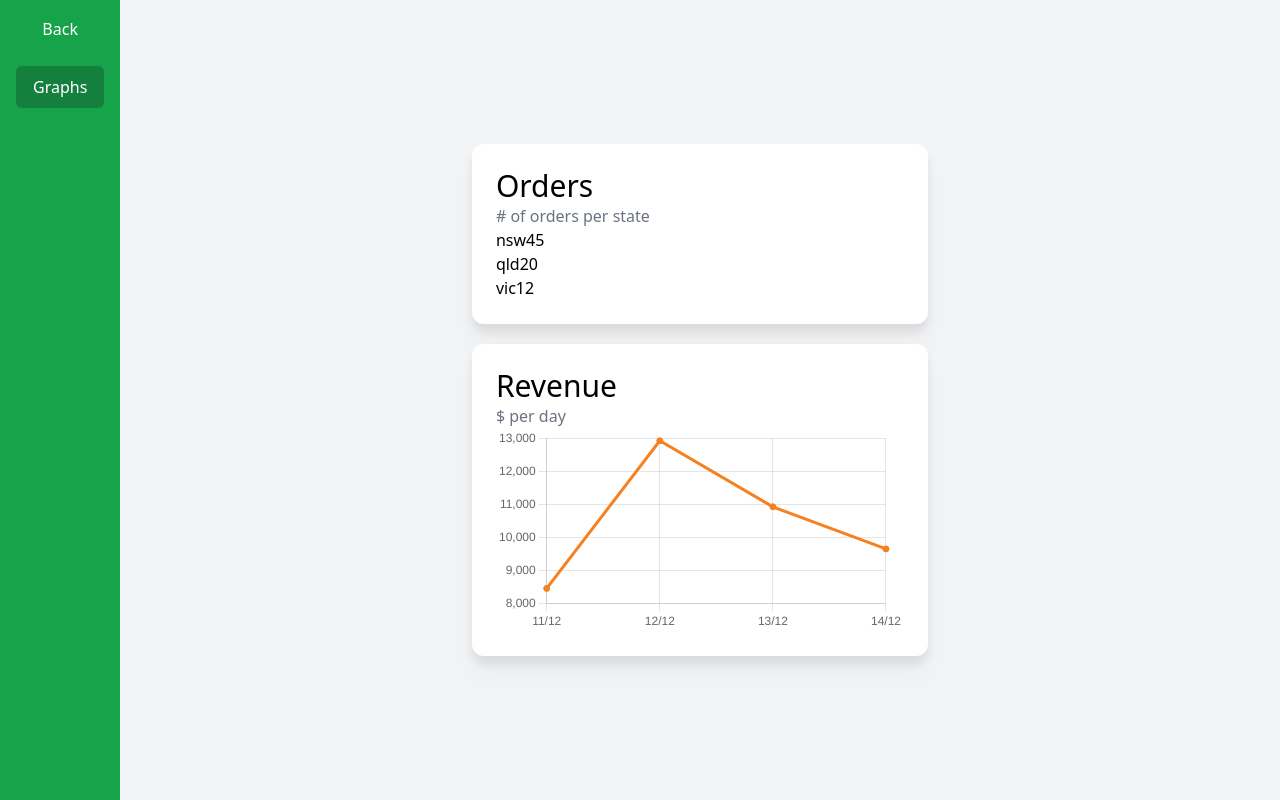
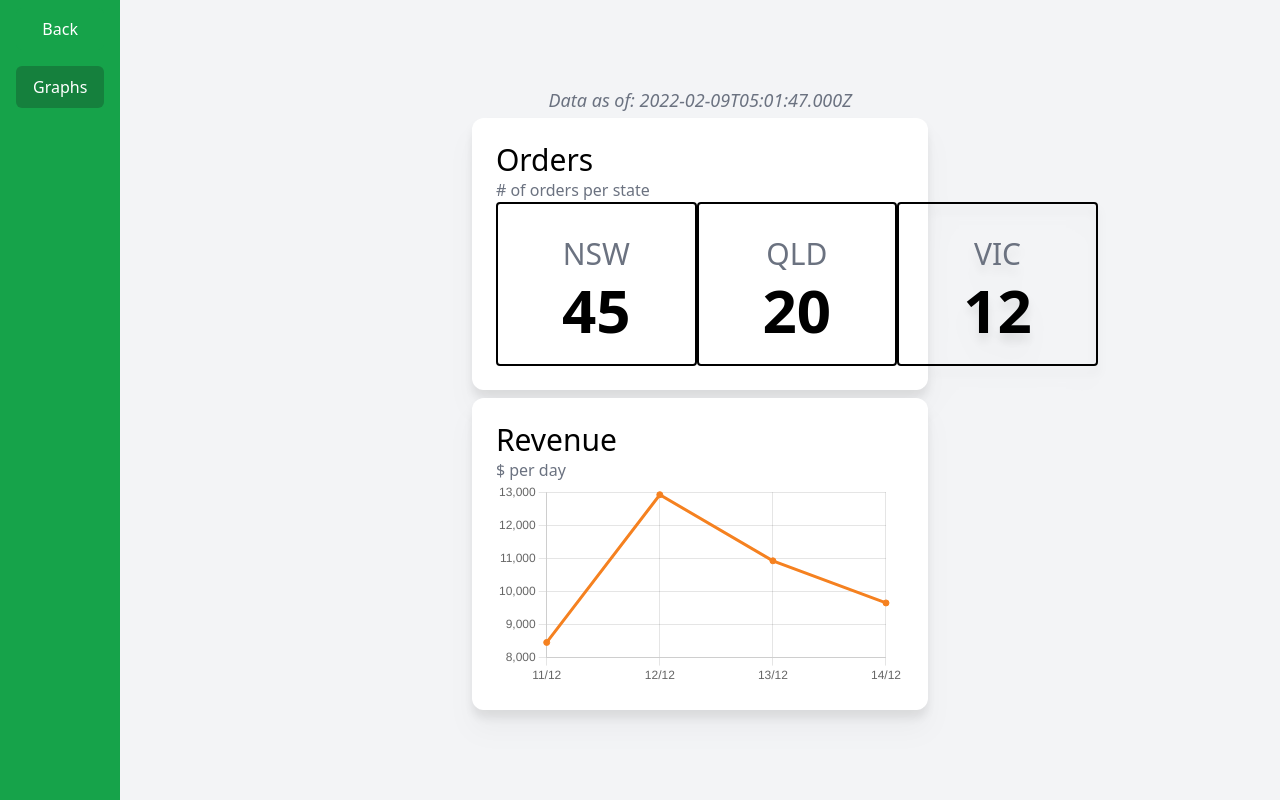
Before and after one commit to Kalashnikkov/getter-test, a Next.js app: page /sales-dashboard in a window 1280 px wide. Built offline with nearby package versions, Linux system fonts and the light colour scheme.

Commit message:
Final styling + Moment installed

```diff
--- a/package.json
+++ b/package.json
@@ -10,6 +10,7 @@
   },
   "dependencies": {
     "chart.js": "^3.7.0",
+    "moment": "^2.29.1",
     "next": "12.0.10",
     "nextjs-ava-fixture": "^1.2.1",
     "react": "17.0.2",
--- a/pages/Card.js
+++ b/pages/Card.js
@@ -3,9 +3,11 @@ import React from 'react';
 export default (props) => ({
     render() {
       return (
-        <div>
-            <p>
+        <div class="border-solid border-2 border-black rounded px-16 py-6 flex flex-col text-center">
+            <p class="text-3xl uppercase my-2 font-light text-gray-500">
                 {props.label}
+            </p>
+            <p class="text-6xl font-bold">
                 {props.data}
             </p>
         </div>
--- a/pages/sales-dashboard.js
+++ b/pages/sales-dashboard.js
@@ -43,7 +43,7 @@ function OrdersContent () {
         }
         console.log(combinedData)
         return(
-            <div>
+            <div class="flex flex-row justify-between">
                 {combinedData.map(x => {
                     return(
                         <Card
@@ -72,6 +72,12 @@ function RevenueContent () {
     }
 }
 
+function getCurrentDate() {
+    var data = new Date()
+    var time = data.toISOString()
+    return time
+}
+
 export default function Dashboard() {
     return (
         <div class="bg-gray-100 flex lg:h-screen h-full min-h-screen flex-col md:flex-row">
@@ -91,6 +97,9 @@ export default function Dashboard() {
 
             {/* Graphs container */}
             <div class="flex flex-wrap flex-col bg-gray-100 w-full p-8 justify-center">
+                <div class="items-center flex flex-col italic text-lg text-gray-500">
+                    Data as of: {getCurrentDate()}
+                </div>
                 <div class="flex justify-around flex-col items-center">
                     {/* Graph Cards */}
                     {/* Can throw these into a single component and reuse instead of repeating code */}
```
Also changed, not shown: 1 other file (tests, documents, lock files or other folders).
